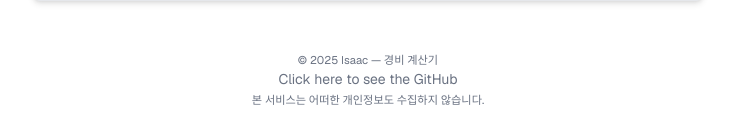
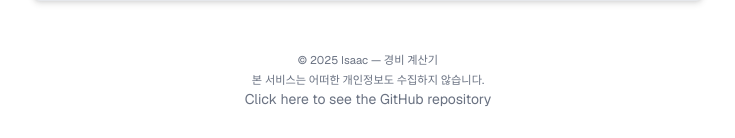
Before and after one commit to IsaacJang0321/expenses_calculator, a Next.js app: page / in a window 1280 px wide. Shown: the part 910-1048 px from the top of the page, without its empty margins (272-1007 px from the left). Built offline with nearby package versions, Linux system fonts and the light colour scheme.

Commit message:
added actual repository link in footer

```diff
--- a/app/page.tsx
+++ b/app/page.tsx
@@ -176,11 +176,11 @@ export default function Home() {
 
         {/* Footer */}
         <div className="mt-12 text-center text-sm text-gray-500 dark:text-gray-400">
-        <small>© 2025 Isaac — 경비 계산기</small>
+        <small>© 2025 Isaac — 경비 계산기</small> <br />
+        <small>본 서비스는 어떠한 개인정보도 수집하지 않습니다.</small>
         <div>
-          <a href="https://github.com/your-repo">Click here to see the GitHub</a>
+          <a target="_blank" href="https://github.com/IsaacJang0321/expenses_calculator">Click here to see the GitHub repository</a>
         </div>
-        <small>본 서비스는 어떠한 개인정보도 수집하지 않습니다.</small>
         </div>
       </div>
     </main>
```
